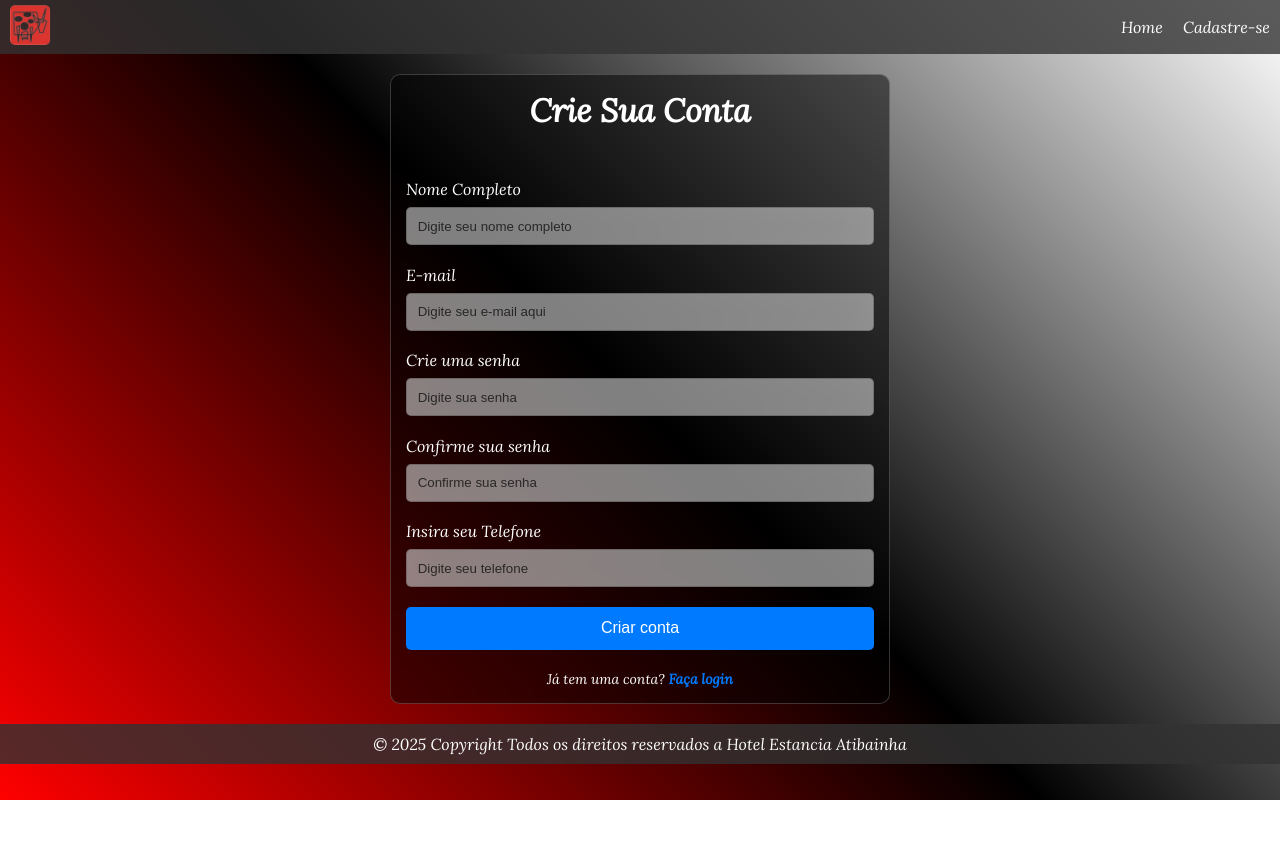
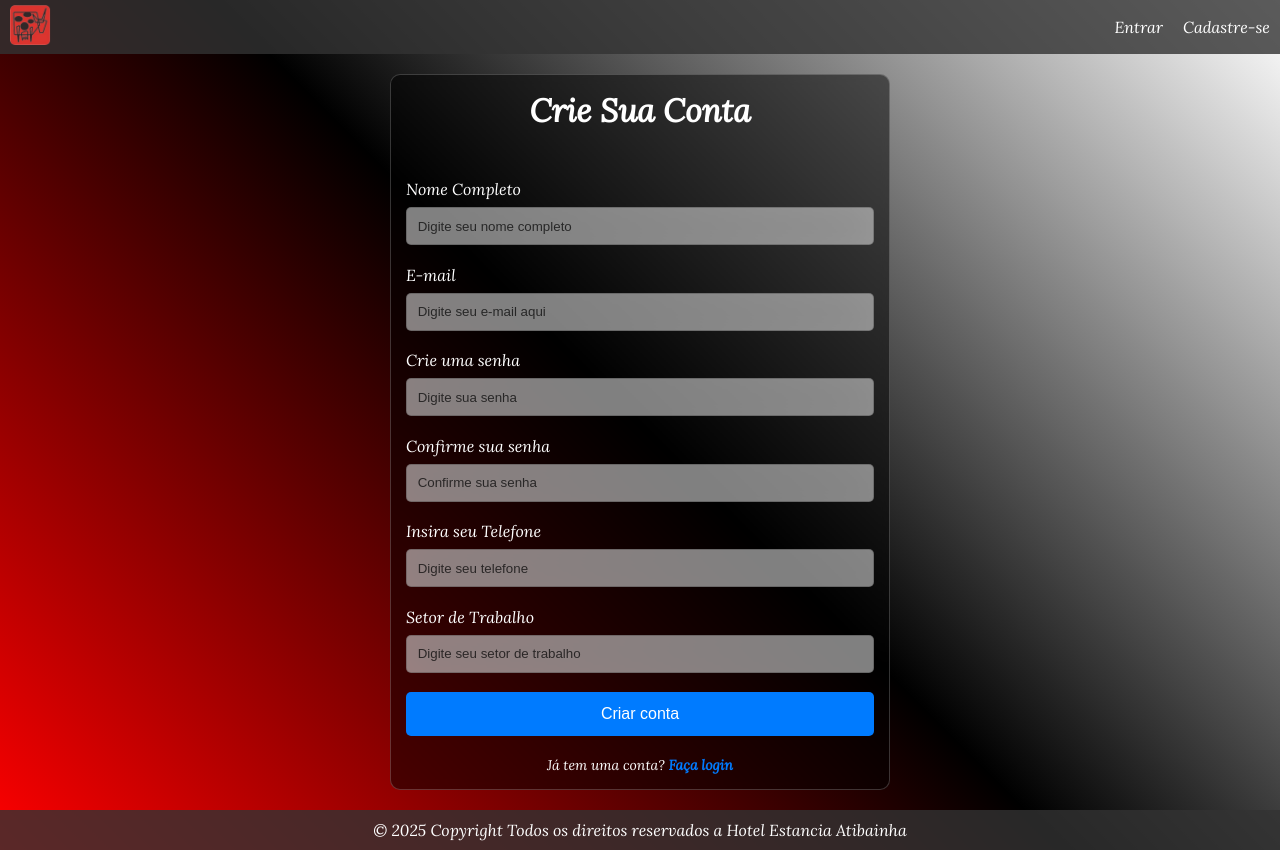
Before and after one commit to FeCavalcanteGrf/AtibainhaVisits, a website: page cadastro.html in a window 1280 px wide. Before the commit the page ends 800 px from the top, so only its background shows below. Drawn offline with Linux system fonts and the light colour scheme.

Commit message:
feat: Adicionado o campo de setor no form de cadastro

```diff
--- a/cadastro.html
+++ b/cadastro.html
@@ -19,7 +19,7 @@
             <img src="img/LogoTipo.png" alt="Logo">
         </div>
         <ul class="nav-links" id="nav-links">
-            <li><a href="login.html">Home</a></li>
+            <li><a href="login.html">Entrar</a></li>
             <li><a href="cadastro.html">Cadastre-se</a></li>
         </ul>
         <div class="menu-toggle" id="menu-toggle">
@@ -56,6 +56,11 @@
         <input type="tel" id="telefone" name="telefone" placeholder="Digite seu telefone" required>
       </div>
 
+      <div class="inputs">
+         <label for="setor">Setor de Trabalho</label>
+         <input type="text" id="setor" name="setor" placeholder="Digite seu setor de trabalho" required>
+      </div>
+
       <button type="submit" class="btn-criarconta">Criar conta</button>
       <p class="link-de-login">Já tem uma conta? <a href="login.html">Faça login</a></p>
     </form>
```
